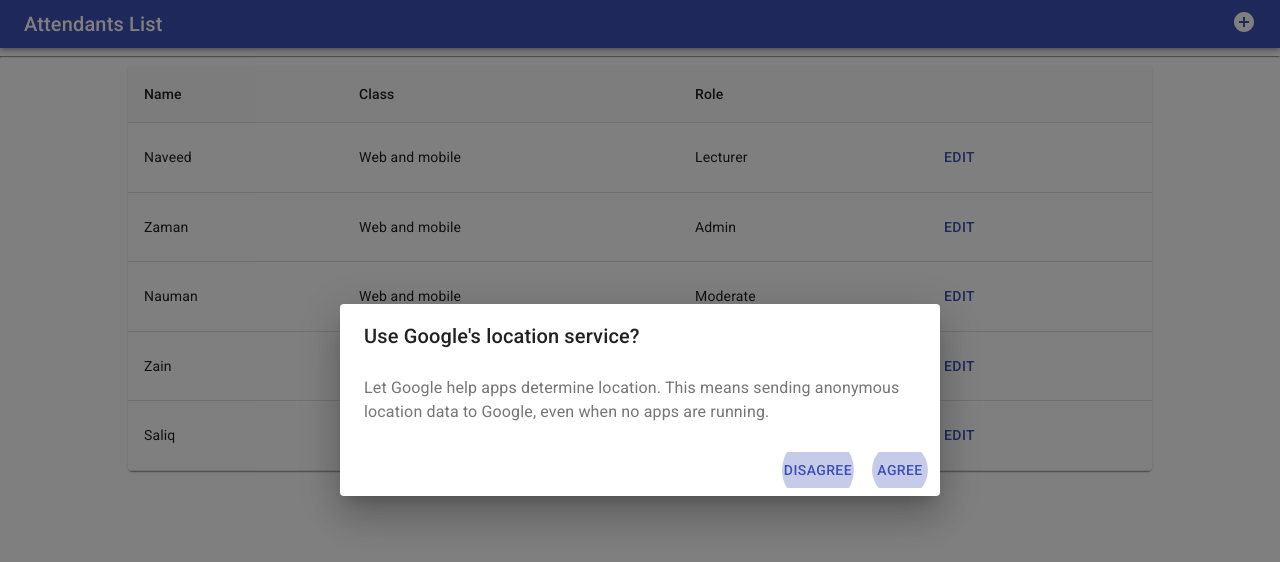
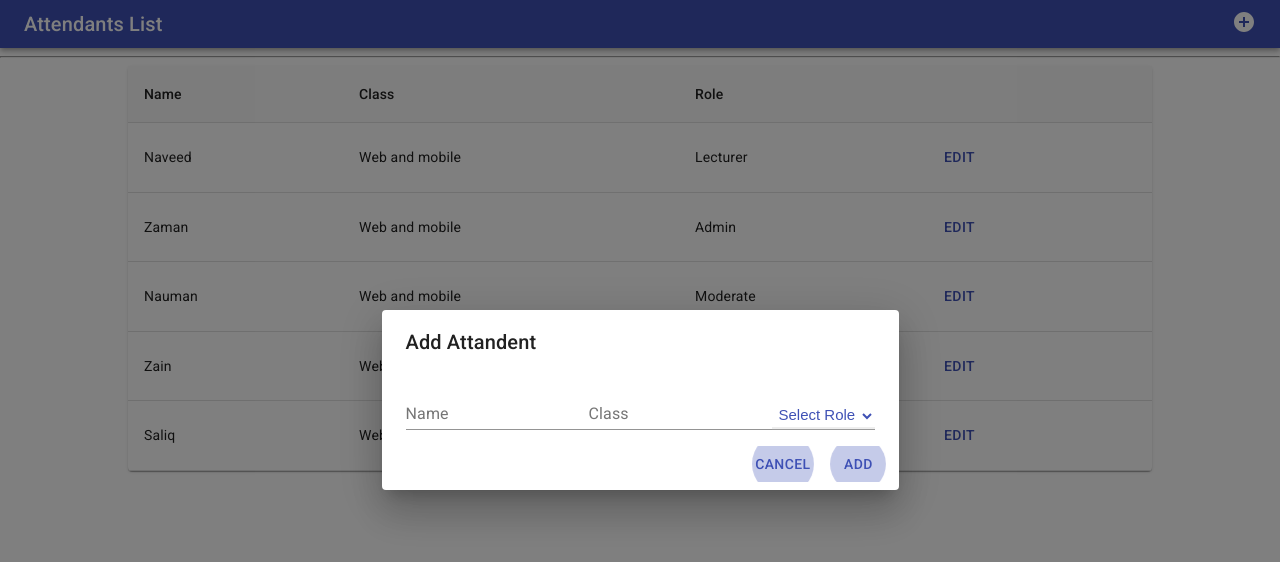
Before and after one commit to mirzazaman/Express-JS, a React (Create React App) app in the folder Assignement 1/student/: page / in a window 1280 px wide. Both pictures are taken after a click on the element 1244 px from the left and 24 px from the top of the page. Shown: the top 562 px of the page. Built offline with nearby package versions, Linux system fonts and the light colour scheme.

Commit message:
Custom hooks, input form and Edit component adjusted!

```diff
--- a/Assignement 1/student/src/components/edit/Edit.js
+++ b/Assignement 1/student/src/components/edit/Edit.js
@@ -7,25 +7,18 @@
 import DialogTitle from '@material-ui/core/DialogTitle';
 import useMediaQuery from '@material-ui/core/useMediaQuery';
 import { useTheme } from '@material-ui/core/styles';
-
+import { List } from "../list/List"
+import useEdit from './useEdit';
 
 export default function Edit({ item }) {
-    const [open, setOpen] = React.useState(false);
     const theme = useTheme();
     const fullScreen = useMediaQuery(theme.breakpoints.down('sm'));
-
-    const handleClickOpen = () => {
-        setOpen(true);
-    };
-
-    const handleClose = () => {
-        setOpen(false);
-    };
+    const [handleClickOpen, handleClose, open] = useEdit();
 
 
     return (
         <>
-            <Button onClick={()=>{alert(item.id); handleClickOpen()}} color="primary">Edit</Button>
+            <Button onClick={() => { handleClickOpen() }} color="primary">Edit</Button>
 
             <Dialog
                 fullScreen={fullScreen}
@@ -33,19 +26,30 @@
                 onClose={handleClose}
                 aria-labelledby="responsive-dialog-title"
             >
-                <DialogTitle id="responsive-dialog-title">{"Use Google's location service?"}</DialogTitle>
+                <DialogTitle id="responsive-dialog-title">{"Attendent"}</DialogTitle>
                 <DialogContent>
-                    <DialogContentText>
-                        Let Google help apps determine location. This means sending anonymous location data to
-                        Google, even when no apps are running.
-                    </DialogContentText>
+                    {List.map((idItem) => {
+                        if (idItem.id === item.id) {
+                            return (
+                                <>
+                                <DialogContentText>Name: {item.name}</DialogContentText>
+                                <DialogContentText>Class: {item.class}</DialogContentText>
+                                <DialogContentText>Role: {item.role}</DialogContentText>
+                                </>
+                            )
+                        }
+                    })
+                    }
                 </DialogContent>
                 <DialogActions>
                     <Button autoFocus onClick={handleClose} color="primary">
-                        Disagree
+                        Delete
                     </Button>
                     <Button onClick={handleClose} color="primary" autoFocus>
-                        Agree
+                        Update
+                    </Button>
+                    <Button onClick={handleClose} color="primary" autoFocus>
+                        Cancel
                     </Button>
                 </DialogActions>
             </Dialog>
--- /dev/null
+++ b/Assignement 1/student/src/components/edit/useEdit.js
@@ -0,0 +1,17 @@
+import { useState } from 'react'
+
+export default function useEdit() {
+    const [open, setOpen] = useState(false);
+
+
+    const handleClickOpen = () => {
+        setOpen(true);
+    };
+
+    const handleClose = () => {
+        setOpen(false);
+    };
+
+
+    return [handleClickOpen, handleClose, open]
+}
--- a/Assignement 1/student/src/components/inputForm/InputForm.js
+++ b/Assignement 1/student/src/components/inputForm/InputForm.js
@@ -8,25 +8,20 @@
 import useMediaQuery from '@material-ui/core/useMediaQuery';
 import { useTheme } from '@material-ui/core/styles';
 import AddCircleIcon from '@material-ui/icons/AddCircle';
+import useInputForm from './useInputForm';
+import TextField from '@material-ui/core/TextField';
 
 
 export default function InputForm() {
-  const [open, setOpen] = React.useState(false);
+  const [handleClickOpen, handleClose, open] = useInputForm();
   const theme = useTheme();
   const fullScreen = useMediaQuery(theme.breakpoints.down('sm'));
 
-  const handleClickOpen = () => {
-    setOpen(true);
-  };
-
-  const handleClose = () => {
-    setOpen(false);
-  };
 
   return (
     <div>
-      <div style={{cursor:"pointer"}} onClick={handleClickOpen}>
-        <AddCircleIcon/>
+      <div style={{ cursor: "pointer" }} onClick={handleClickOpen}>
+        <AddCircleIcon />
       </div>
       <Dialog
         fullScreen={fullScreen}
@@ -34,19 +29,34 @@
         onClose={handleClose}
         aria-labelledby="responsive-dialog-title"
       >
-        <DialogTitle id="responsive-dialog-title">{"Use Google's location service?"}</DialogTitle>
+        <DialogTitle id="responsive-dialog-title">{"Add Attandent"}</DialogTitle>
         <DialogContent>
-          <DialogContentText>
-            Let Google help apps determine location. This means sending anonymous location data to
-            Google, even when no apps are running.
-          </DialogContentText>
+          <form>
+            <TextField id="standard-basic" label="Name" />
+            <TextField id="standard-basic" label="Class" />
+            <select style={{
+              background: "transparent",
+              border: "none", fontSize: "15px",
+              marginTop: "20px",
+              borderBottom: "ridge",
+              padding: "3px",
+              color:"#3F51B5"
+            }}>
+              <option>Select Role</option>
+              <option>Lecturer</option>
+              <option>Admin</option>
+              <option>Moderate</option>
+              <option>Student</option>
+            </select>
+          </form>
         </DialogContent>
         <DialogActions>
+
           <Button autoFocus onClick={handleClose} color="primary">
-            Disagree
+            Cancel
           </Button>
           <Button onClick={handleClose} color="primary" autoFocus>
-            Agree
+            Add
           </Button>
         </DialogActions>
       </Dialog>
--- /dev/null
+++ b/Assignement 1/student/src/components/inputForm/useInputForm.js
@@ -0,0 +1,15 @@
+import { useState } from "react";
+
+export default function useInputForm() {
+  const [open, setOpen] = useState(false);
+
+  const handleClickOpen = () => {
+    setOpen(true);
+  };
+
+  const handleClose = () => {
+    setOpen(false);
+  };
+
+    return [handleClickOpen, handleClose, open]
+}
```
